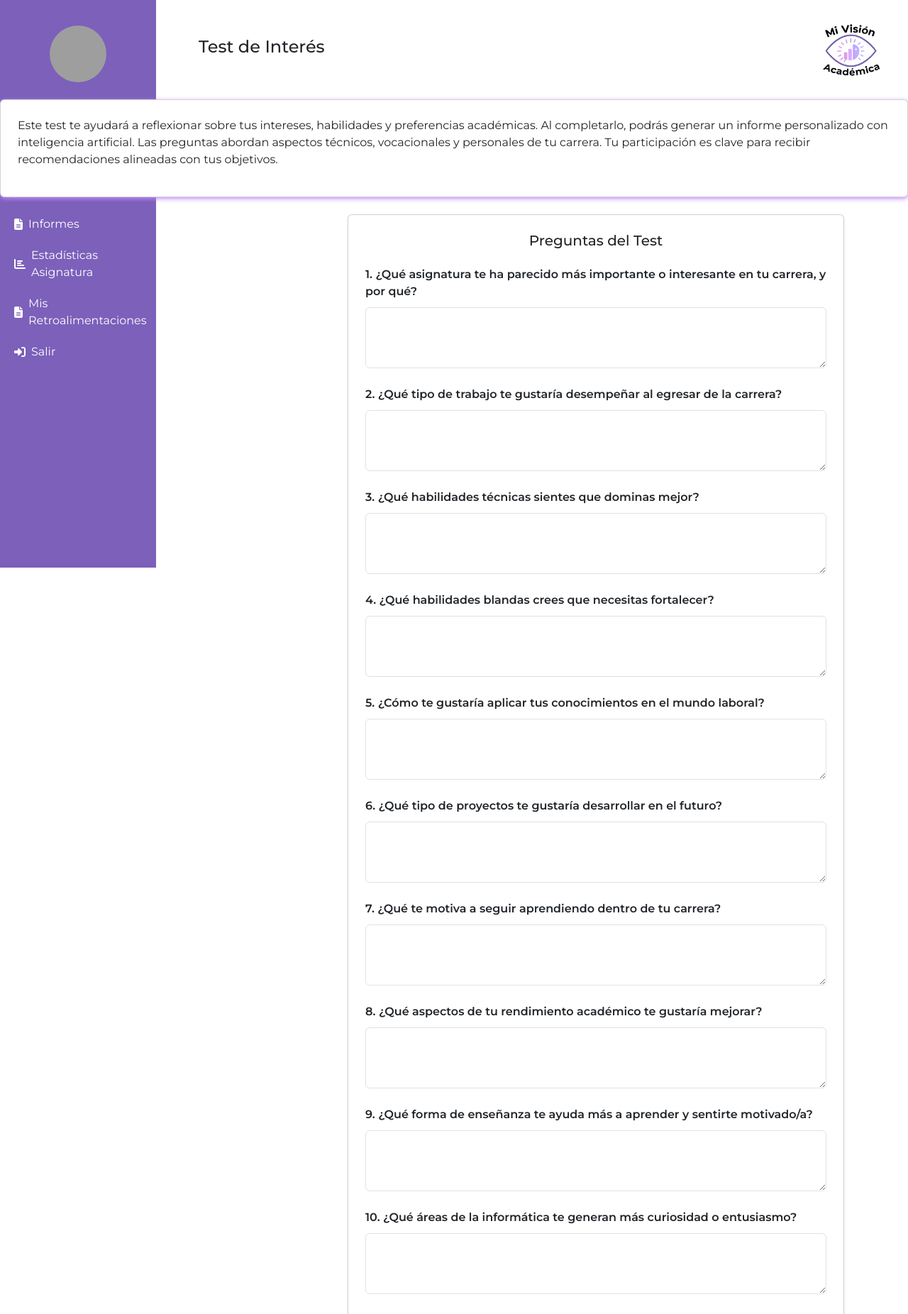
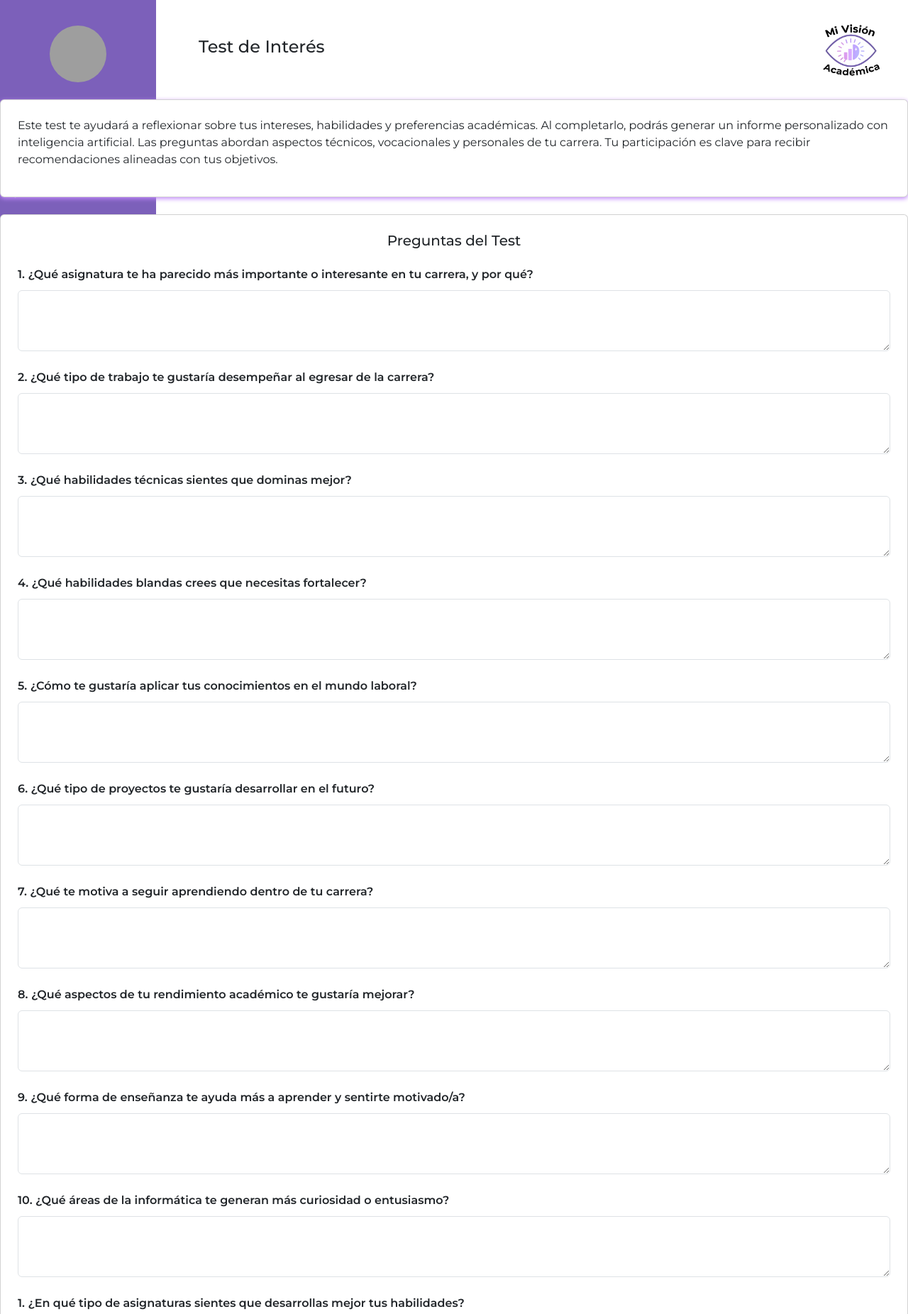
Before and after one commit to DiegoRiosGo/MiVisionAcademica, a Django app: template Menu/templates/Menu/vista_alumno/test_interest_alumno.html in a window 1280 px wide. Shown: the top 1852 px of the page at 71% size. Run offline with Django 5.2, Linux system fonts and the light colour scheme; the template is opened without the code that fills it, so the values that code supplies are empty; some libraries are stand-ins or nearby versions; grey boxes are pictures that could not be loaded.

Commit message:
arreglo?

```diff
--- a/Menu/static/assets/css/test_interest_alumno.css
+++ b/Menu/static/assets/css/test_interest_alumno.css
@@ -67,14 +67,12 @@
     }
 
 /* TITULO FORMULARIO  */
-    .content {
-        margin-left: 220px;
-        padding: 50px;
-    }
 
     .content {
         margin-left: 220px;
         padding: 30px;
+        max-width: calc(100% - 220px); /* evita que se sobresalga */
+        box-sizing: border-box;
     }
 
     .card {
@@ -82,6 +80,11 @@
         border-radius: 8px; /* opcional: esquinas redondeadas */
     }
 
+    /* Bloque de bienvenida */
+    .card.p-4.mb-4 {
+        max-width: 100%;
+        margin-bottom: 20px;
+    }
 
     /* LOGO */
 
@@ -276,12 +279,12 @@
 /* TITULO FORMULARIO DE INTERES */
 
     .formulario {
-        max-width: 700px;
-        width: 100%;
-        margin-left: auto;
-        margin-right: 90px;
+        max-width: 100%;
+        margin-left: 0;
+        margin-right: 0;
         box-sizing: border-box;
     }
+
 
 
 
```
